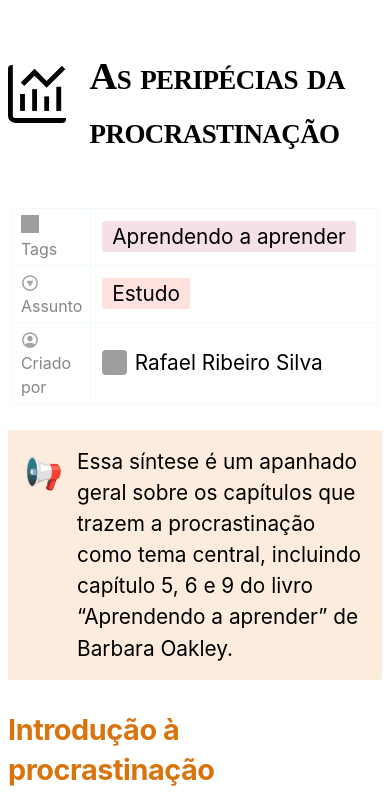
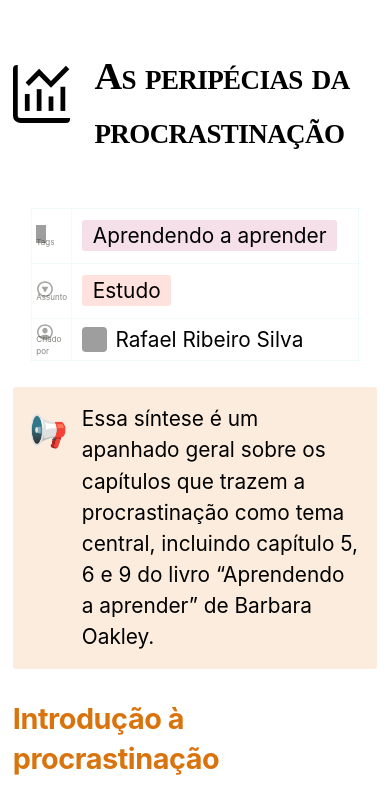
Before and after one commit to RafaeelRS/notas, a plain HTML site: page index.html in a window 390 px wide. Shown: the top 797 px of the page. Drawn offline with Linux system fonts and the light colour scheme; grey boxes are pictures that could not be loaded.

Commit message:
Update estilo.css

```diff
--- a/estilo.css
+++ b/estilo.css
@@ -22,23 +22,23 @@ body {
 	body {
 		font-size: 100%;
 		width: 100%;
-		padding: 0 0.5rem;
+		padding: 0 0.8rem;
 		margin: 0 auto;
 	}
 	header h1#titulo {
-		font-size: 1.7rem;
-		margin-top: 1rem;
+		font-size: 1.5rem;
+		margin-top: 0.5rem;
 	}
 
 	div.tabela-topo > table{
 		width: 100%;
 	}
 	div.tabela-topo > table th, td{
-		font-size: 1rem;
+		font-size: 0.5rem;
 	}
 
 	h2 {
-		font-size: 1.6rem;
+		font-size: 1.5rem;
 		margin-top: 1.5rem;
 		line-height: 1.4;
 		font-weight: 600;
@@ -50,7 +50,7 @@ body {
 		margin-top: 1.25rem;
 	}
 	article p {
-		font-size: 0.9rem;
+		font-size: 0.8rem;
 	}
 
 	figure {
@@ -62,10 +62,6 @@ body {
 	}
 
 	blockquote {
-		font-size: 0.9rem;
-	}
-
-	th, td {
 		font-size: 0.9rem;
 	}
 }
```
